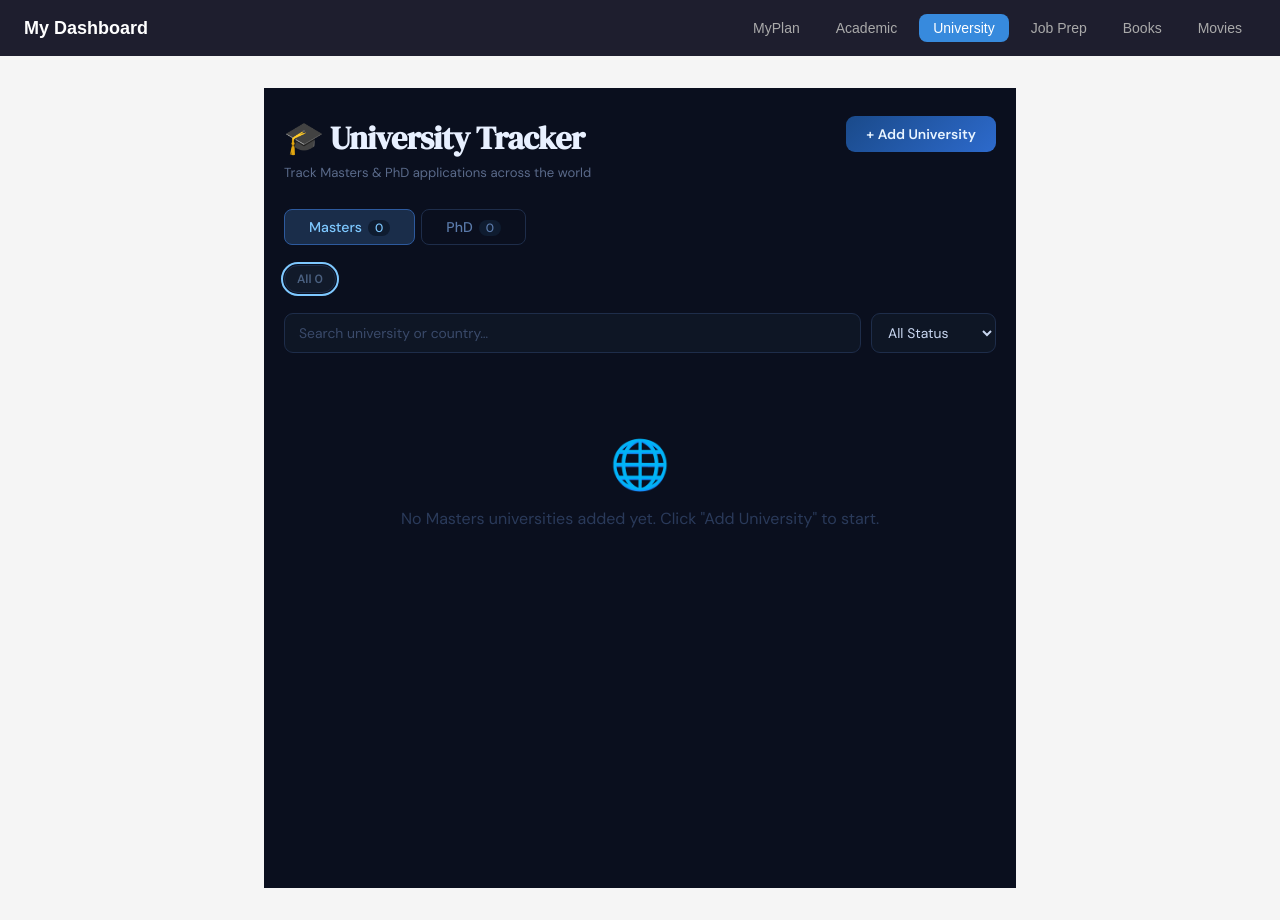
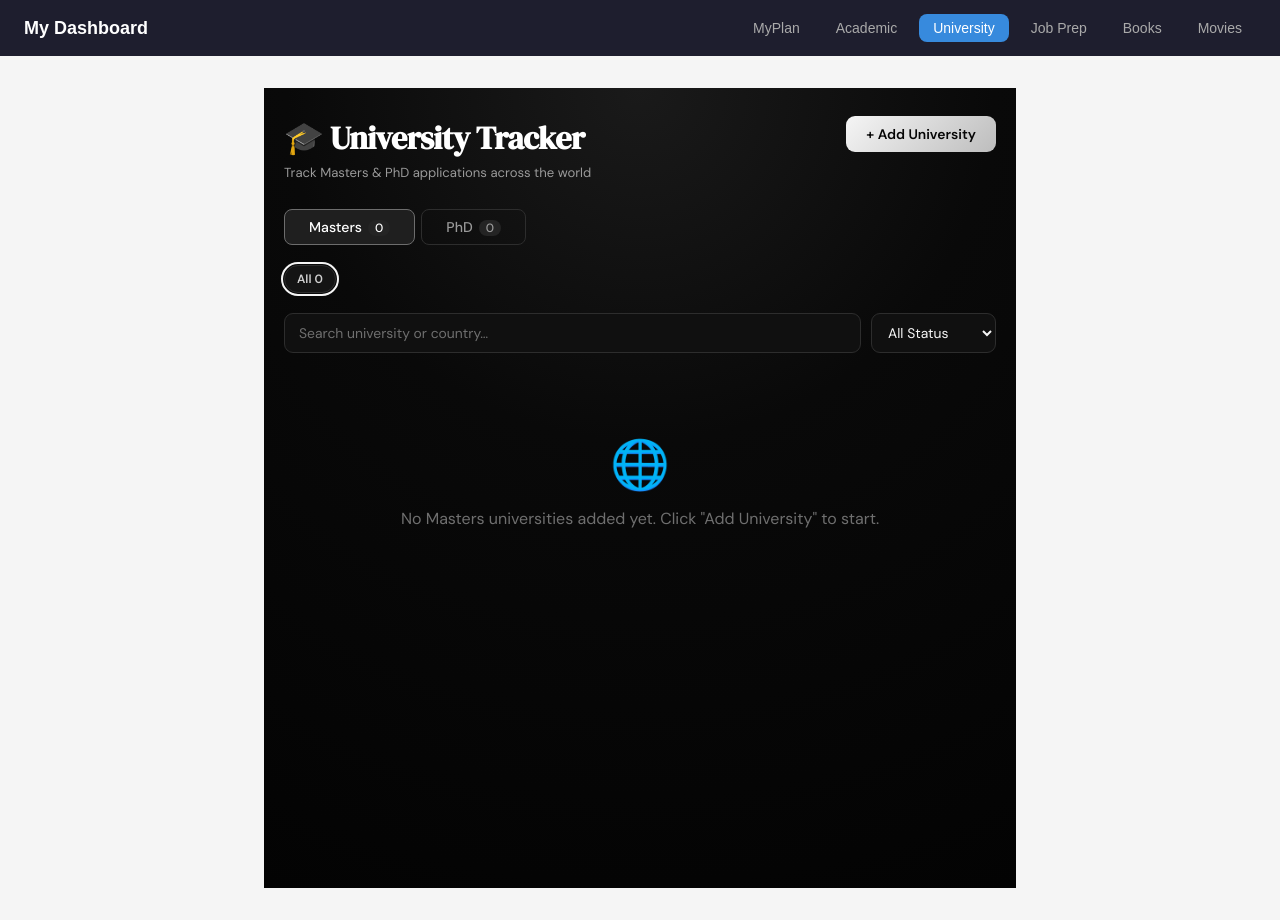
Before and after one commit to SMFAHAD1/my-dashboard, a React (Vite) app: page /university in a window 1280 px wide. Built offline with nearby package versions, Linux system fonts and the light colour scheme.

Commit message:
change university page

```diff
--- a/src/pages/University.jsx
+++ b/src/pages/University.jsx
@@ -26,12 +26,12 @@ function useLocalStorage(key, initialValue, version = 1) {
 const DEGREE_TYPES = ["Masters", "PhD"];
 const STATUS_OPTIONS = ["Interested", "Researching", "Applied", "Accepted", "Rejected", "Enrolled"];
 const STATUS_COLORS = {
-  Interested:  { bg: "#1e3a5f", text: "#60b3f7" },
-  Researching: { bg: "#2a2a00", text: "#f5d020" },
-  Applied:     { bg: "#1a2a3a", text: "#7ecfff" },
-  Accepted:    { bg: "#0d3320", text: "#4ade80" },
-  Rejected:    { bg: "#3a0d0d", text: "#f87171" },
-  Enrolled:    { bg: "#1e1060", text: "#a78bfa" },
+  Interested:  { bg: "#171717", text: "#d4d4d4" },
+  Researching: { bg: "#1f1f1f", text: "#e5e5e5" },
+  Applied:     { bg: "#262626", text: "#f5f5f5" },
+  Accepted:    { bg: "#2d2d2d", text: "#fafafa" },
+  Rejected:    { bg: "#101010", text: "#bdbdbd" },
+  Enrolled:    { bg: "#222222", text: "#ededed" },
 };
 
 const EMPTY_FORM = {
@@ -168,10 +168,20 @@ export default function University() {
     @import url('https://fonts.googleapis.com/css2?family=DM+Serif+Display:ital@0;1&family=DM+Sans:wght@300;400;500;600&display=swap');
 
     .uni-page {
+      --uni-bg: #050505;
+      --uni-surface: #101010;
+      --uni-surface-soft: #171717;
+      --uni-surface-strong: #1f1f1f;
+      --uni-border: #2d2d2d;
+      --uni-border-strong: #4a4a4a;
+      --uni-text: #f5f5f5;
+      --uni-text-soft: #cfcfcf;
+      --uni-text-muted: #9a9a9a;
+      --uni-text-faint: #6f6f6f;
       font-family: 'DM Sans', sans-serif;
-      background: #0a0f1e;
+      background: radial-gradient(circle at top, #1a1a1a 0%, #090909 40%, #030303 100%);
       min-height: 100vh;
-      color: #c8d6f0;
+      color: var(--uni-text);
       padding: 28px 20px 60px;
     }
     .uni-page * { box-sizing: border-box; }
@@ -188,11 +198,11 @@ export default function University() {
     .uni-title {
       font-family: 'DM Serif Display', serif;
       font-size: 2rem;
-      color: #e8f0ff;
+      color: #ffffff;
       margin: 0 0 4px;
       letter-spacing: -0.5px;
     }
-    .uni-subtitle { font-size: 0.82rem; color: #5a6a8a; margin: 0; }
+    .uni-subtitle { font-size: 0.82rem; color: var(--uni-text-muted); margin: 0; }
 
     /* tabs */
     .uni-tabs {
@@ -203,9 +213,9 @@ export default function University() {
     .uni-tab {
       padding: 8px 24px;
       border-radius: 8px;
-      border: 1.5px solid #1e2d4a;
+      border: 1.5px solid var(--uni-border);
       background: transparent;
-      color: #5a7aaa;
+      color: var(--uni-text-muted);
       font-family: 'DM Sans', sans-serif;
       font-size: 0.88rem;
       font-weight: 500;
@@ -213,13 +223,13 @@ export default function University() {
       transition: all 0.2s;
     }
     .uni-tab.active {
-      background: #1a2d4a;
-      border-color: #2d5a9e;
-      color: #7ec8ff;
+      background: var(--uni-surface-strong);
+      border-color: #6d6d6d;
+      color: #ffffff;
     }
     .uni-tab-count {
       display: inline-block;
-      background: #0f1c30;
+      background: #242424;
       border-radius: 50px;
       padding: 0 7px;
       font-size: 0.75rem;
@@ -239,10 +249,10 @@ export default function University() {
       font-size: 0.75rem;
       font-weight: 600;
       cursor: pointer;
-      border: 1.5px solid transparent;
+      border: 1.5px solid var(--uni-border);
       transition: all 0.18s;
     }
-    .uni-stat-chip.selected { outline: 2px solid #7ec8ff; outline-offset: 1px; }
+    .uni-stat-chip.selected { outline: 2px solid #f5f5f5; outline-offset: 1px; }
 
     /* search + filter */
     .uni-controls {
@@ -256,23 +266,23 @@ export default function University() {
       min-width: 180px;
       padding: 9px 14px;
       border-radius: 9px;
-      border: 1.5px solid #1e2d4a;
-      background: #0e1625;
-      color: #c8d6f0;
+      border: 1.5px solid var(--uni-border);
+      background: var(--uni-surface);
+      color: var(--uni-text);
       font-family: 'DM Sans', sans-serif;
       font-size: 0.87rem;
       outline: none;
       transition: border-color 0.2s;
     }
-    .uni-search:focus { border-color: #2d5a9e; }
-    .uni-search::placeholder { color: #3a4a6a; }
+    .uni-search:focus { border-color: #7a7a7a; }
+    .uni-search::placeholder { color: var(--uni-text-faint); }
 
     .uni-filter-select {
       padding: 9px 12px;
       border-radius: 9px;
-      border: 1.5px solid #1e2d4a;
-      background: #0e1625;
-      color: #c8d6f0;
+      border: 1.5px solid var(--uni-border);
+      background: var(--uni-surface);
+      color: var(--uni-text);
       font-family: 'DM Sans', sans-serif;
       font-size: 0.87rem;
       outline: none;
@@ -284,8 +294,8 @@ export default function University() {
       padding: 9px 20px;
       border-radius: 9px;
       border: none;
-      background: linear-gradient(135deg, #1a4a8a, #2d6acc);
-      color: #e8f4ff;
+      background: linear-gradient(135deg, #f5f5f5, #bdbdbd);
+      color: #050505;
       font-family: 'DM Sans', sans-serif;
       font-size: 0.87rem;
       font-weight: 600;
@@ -298,13 +308,13 @@ export default function University() {
     /* card */
     .uni-card {
       border-radius: 14px;
-      border: 1.5px solid #1a2a3e;
-      background: #0e1625;
+      border: 1.5px solid var(--uni-border);
+      background: rgba(16, 16, 16, 0.96);
       margin-bottom: 12px;
       overflow: hidden;
       transition: border-color 0.2s;
     }
-    .uni-card:hover { border-color: #2a4a7a; }
+    .uni-card:hover { border-color: var(--uni-border-strong); }
 
     .uni-card-header {
       display: flex;
@@ -314,12 +324,12 @@ export default function University() {
       cursor: pointer;
     }
     .uni-rank-badge {
-      background: #0a1525;
-      border: 1.5px solid #1e3555;
+      background: #0b0b0b;
+      border: 1.5px solid #313131;
       border-radius: 8px;
       padding: 4px 10px;
       font-size: 0.75rem;
-      color: #5a8aaa;
+      color: var(--uni-text-soft);
       font-weight: 600;
       white-space: nowrap;
       min-width: 52px;
@@ -329,13 +339,13 @@ export default function University() {
     .uni-card-name {
       font-weight: 600;
       font-size: 0.97rem;
-      color: #dce8ff;
+      color: #ffffff;
       margin-bottom: 2px;
       white-space: nowrap;
       overflow: hidden;
       text-overflow: ellipsis;
     }
-    .uni-card-meta { font-size: 0.78rem; color: #4a6080; }
+    .uni-card-meta { font-size: 0.78rem; color: var(--uni-text-muted); }
 
     .uni-status-pill {
       padding: 3px 11px;
@@ -347,23 +357,23 @@ export default function University() {
     .uni-card-actions { display: flex; gap: 6px; align-items: center; }
     .uni-icon-btn {
       background: transparent;
-      border: 1px solid #1e2d4a;
+      border: 1px solid var(--uni-border);
       border-radius: 7px;
-      color: #4a6080;
+      color: var(--uni-text-muted);
       cursor: pointer;
       padding: 5px 8px;
       font-size: 0.82rem;
       transition: all 0.18s;
     }
-    .uni-icon-btn:hover { border-color: #3a6aaa; color: #7ec8ff; }
-    .uni-icon-btn.del:hover { border-color: #8a2020; color: #f87171; }
+    .uni-icon-btn:hover { border-color: #6d6d6d; color: #ffffff; }
+    .uni-icon-btn.del:hover { border-color: #8c8c8c; color: #f0f0f0; }
 
-    .uni-expand-icon { color: #3a5070; font-size: 0.8rem; }
+    .uni-expand-icon { color: var(--uni-text-faint); font-size: 0.8rem; }
 
     /* expanded detail */
     .uni-detail {
       padding: 0 18px 18px;
-      border-top: 1px solid #141f30;
+      border-top: 1px solid #1f1f1f;
     }
     .uni-detail-grid {
       display: grid;
@@ -372,7 +382,7 @@ export default function University() {
       margin-top: 14px;
     }
     .uni-detail-section {
-      background: #0a1220;
+      background: var(--uni-surface-soft);
       border-radius: 10px;
       padding: 14px;
     }
@@ -380,7 +390,7 @@ export default function University() {
       font-size: 0.72rem;
       text-transform: uppercase;
       letter-spacing: 1px;
-      color: #3a5070;
+      color: var(--uni-text-faint);
       margin-bottom: 10px;
       font-weight: 600;
     }
@@ -391,10 +401,10 @@ export default function University() {
       margin-bottom: 6px;
       font-size: 0.82rem;
     }
-    .uni-req-label { color: #4a6080; }
-    .uni-req-value { color: #9ab8d8; font-weight: 500; }
-    .uni-req-check { color: #4ade80; font-weight: 700; }
-    .uni-req-cross { color: #f87171; font-weight: 700; }
+    .uni-req-label { color: var(--uni-text-muted); }
+    .uni-req-value { color: var(--uni-text-soft); font-weight: 500; }
+    .uni-req-check { color: #fafafa; font-weight: 700; }
+    .uni-req-cross { color: #8a8a8a; font-weight: 700; }
 
     .uni-link-item {
       display: flex;
@@ -404,28 +414,28 @@ export default function University() {
       font-size: 0.82rem;
     }
     .uni-link-item a {
-      color: #60b3f7;
+      color: #f0f0f0;
       text-decoration: none;
       word-break: break-all;
     }
     .uni-link-item a:hover { text-decoration: underline; }
 
     .uni-notes-box {
-      background: #0a1220;
+      background: var(--uni-surface-soft);
       border-radius: 10px;
       padding: 12px 14px;
       margin-top: 14px;
       font-size: 0.83rem;
-      color: #6a8aaa;
+      color: var(--uni-text-soft);
       line-height: 1.6;
-      border-left: 3px solid #1a3a6a;
+      border-left: 3px solid #5a5a5a;
     }
 
     /* empty state */
     .uni-empty {
       text-align: center;
       padding: 60px 20px;
-      color: #2a3a5a;
+      color: var(--uni-text-faint);
     }
     .uni-empty-icon { font-size: 3rem; margin-bottom: 12px; }
     .uni-empty-text { font-size: 1rem; }
@@ -443,8 +453,8 @@ export default function University() {
       overflow-y: auto;
     }
     .uni-modal {
-      background: #0e1625;
-      border: 1.5px solid #1e2d4a;
+      background: #0d0d0d;
+      border: 1.5px solid var(--uni-border);
       border-radius: 16px;
       width: 100%;
       max-width: 680px;
@@ -453,7 +463,7 @@ export default function University() {
     .uni-modal-title {
       font-family: 'DM Serif Display', serif;
       font-size: 1.4rem;
-      color: #e0ecff;
+      color: #ffffff;
       margin: 0 0 22px;
     }
 
@@ -464,11 +474,11 @@ export default function University() {
       font-size: 0.72rem;
       text-transform: uppercase;
       letter-spacing: 1px;
-      color: #3a5070;
+      color: var(--uni-text-faint);
       font-weight: 600;
       margin-bottom: 12px;
       padding-bottom: 6px;
-      border-bottom: 1px solid #141f30;
+      border-bottom: 1px solid #1f1f1f;
     }
     .uni-form-grid {
       display: grid;
@@ -480,12 +490,12 @@ export default function University() {
 
     .uni-field { display: flex; flex-direction: column; gap: 5px; }
     .uni-field.full { grid-column: 1 / -1; }
-    .uni-label { font-size: 0.78rem; color: #4a6080; font-weight: 500; }
+    .uni-label { font-size: 0.78rem; color: var(--uni-text-muted); font-weight: 500; }
     .uni-input, .uni-select, .uni-textarea {
-      background: #0a1220;
-      border: 1.5px solid #1a2a3e;
+      background: #111111;
+      border: 1.5px solid var(--uni-border);
       border-radius: 8px;
-      color: #c8d6f0;
+      color: var(--uni-text);
       font-family: 'DM Sans', sans-serif;
       font-size: 0.86rem;
       padding: 8px 12px;
@@ -493,8 +503,8 @@ export default function University() {
       transition: border-color 0.2s;
       width: 100%;
     }
-    .uni-input:focus, .uni-select:focus, .uni-textarea:focus { border-color: #2d5a9e; }
-    .uni-input::placeholder, .uni-textarea::placeholder { color: #2a3a5a; }
+    .uni-input:focus, .uni-select:focus, .uni-textarea:focus { border-color: #7a7a7a; }
+    .uni-input::placeholder, .uni-textarea::placeholder { color: var(--uni-text-faint); }
     .uni-textarea { resize: vertical; min-height: 80px; }
 
     .uni-check-row {
@@ -502,10 +512,10 @@ export default function University() {
       align-items: center;
       gap: 8px;
       font-size: 0.84rem;
-      color: #7a9aba;
+      color: var(--uni-text-soft);
       cursor: pointer;
     }
-    .uni-check-row input[type="checkbox"] { cursor: pointer; accent-color: #3a7adc; width: 15px; height: 15px; }
+    .uni-check-row input[type="checkbox"] { cursor: pointer; accent-color: #d4d4d4; width: 15px; height: 15px; }
 
     .uni-deg-toggle {
       display: flex;
@@ -516,16 +526,16 @@ export default function University() {
       flex: 1;
       padding: 9px;
       border-radius: 8px;
-      border: 1.5px solid #1e2d4a;
+      border: 1.5px solid var(--uni-border);
       background: transparent;
-      color: #4a6080;
+      color: var(--uni-text-muted);
       font-family: 'DM Sans', sans-serif;
       font-size: 0.88rem;
       font-weight: 600;
       cursor: pointer;
       transition: all 0.2s;
     }
-    .uni-deg-btn.active { background: #1a3a6a; border-color: #2d6acc; color: #7ec8ff; }
+    .uni-deg-btn.active { background: #222222; border-color: #6d6d6d; color: #ffffff; }
 
     /* links */
     .uni-link-row {
@@ -537,20 +547,20 @@ export default function University() {
     }
     .uni-remove-link {
       background: transparent;
-      border: 1px solid #2a1a1a;
+      border: 1px solid #353535;
       border-radius: 6px;
-      color: #6a3a3a;
+      color: var(--uni-text-muted);
       cursor: pointer;
       padding: 5px 8px;
       font-size: 0.8rem;
       transition: all 0.18s;
     }
-    .uni-remove-link:hover { border-color: #8a2020; color: #f87171; }
+    .uni-remove-link:hover { border-color: #7a7a7a; color: #ffffff; }
     .uni-add-link-btn {
       background: transparent;
-      border: 1px dashed #1e3050;
+      border: 1px dashed #4a4a4a;
       border-radius: 7px;
-      color: #3a6090;
+      color: var(--uni-text-soft);
       font-family: 'DM Sans', sans-serif;
       font-size: 0.82rem;
       cursor: pointer;
@@ -559,7 +569,7 @@ export default function University() {
       transition: all 0.2s;
       margin-top: 4px;
     }
-    .uni-add-link-btn:hover { border-color: #2d6acc; color: #7ec8ff; }
+    .uni-add-link-btn:hover { border-color: #8a8a8a; color: #ffffff; }
 
     /* modal footer */
     .uni-modal-footer {
@@ -571,9 +581,9 @@ export default function University() {
     .uni-cancel-btn {
       padding: 9px 20px;
       border-radius: 8px;
-      border: 1.5px solid #1e2d4a;
+      border: 1.5px solid var(--uni-border);
       background: transparent;
-      color: #5a7aaa;
+      color: var(--uni-text-soft);
       font-family: 'DM Sans', sans-serif;
       font-size: 0.87rem;
       cursor: pointer;
@@ -582,31 +592,35 @@ export default function University() {
       padding: 9px 24px;
       border-radius: 8px;
       border: none;
-      background: linear-gradient(135deg, #1a4a8a, #2d6acc);
-      color: #e8f4ff;
+      background: linear-gradient(135deg, #f5f5f5, #bdbdbd);
+      color: #050505;
       font-family: 'DM Sans', sans-serif;
       font-size: 0.87rem;
       font-weight: 600;
       cursor: pointer;
     }
+    .uni-save-btn:disabled {
+      opacity: 0.45;
+      cursor: not-allowed;
+    }
 
     /* confirm delete */
     .uni-confirm {
-      background: #150a0a;
-      border: 1.5px solid #3a1010;
+      background: #111111;
+      border: 1.5px solid #353535;
       border-radius: 12px;
       padding: 18px;
       margin-top: 10px;
       font-size: 0.85rem;
-      color: #c07070;
+      color: var(--uni-text-soft);
     }
     .uni-confirm-btns { display: flex; gap: 8px; margin-top: 12px; }
     .uni-confirm-del {
       padding: 7px 18px;
       border-radius: 7px;
       border: none;
-      background: #8a1515;
-      color: #ffc0c0;
+      background: #f0f0f0;
+      color: #050505;
       font-family: 'DM Sans', sans-serif;
       font-size: 0.84rem;
       cursor: pointer;
@@ -614,9 +628,9 @@ export default function University() {
     .uni-confirm-cancel {
       padding: 7px 16px;
       border-radius: 7px;
-      border: 1px solid #2a1a1a;
+      border: 1px solid #353535;
       background: transparent;
-      color: #6a4a4a;
+      color: var(--uni-text-muted);
       font-family: 'DM Sans', sans-serif;
       font-size: 0.84rem;
       cursor: pointer;
@@ -662,7 +676,7 @@ export default function University() {
         <div className="uni-stats">
           <span
             className={`uni-stat-chip ${filterStatus === "All" ? "selected" : ""}`}
-            style={{ background: "#111a2a", color: "#4a6080", borderColor: "#1e2d4a" }}
+            style={{ background: "#141414", color: "#cfcfcf", borderColor: "#2d2d2d" }}
             onClick={() => setFilterStatus("All")}
           >All {(grouped[activeTab] || []).length}</span>
           {STATUS_OPTIONS.map((s) => stats[s] > 0 && (
@@ -786,7 +800,7 @@ export default function University() {
 
                   {uni.notes && (
                     <div className="uni-notes-box">
-                      <strong style={{color:"#4a6080",fontSize:"0.75rem",textTransform:"uppercase",letterSpacing:"0.8px"}}>Notes</strong>
+                      <strong style={{color:"#bdbdbd",fontSize:"0.75rem",textTransform:"uppercase",letterSpacing:"0.8px"}}>Notes</strong>
                       <div style={{marginTop:6}}>{uni.notes}</div>
                     </div>
                   )}
```
